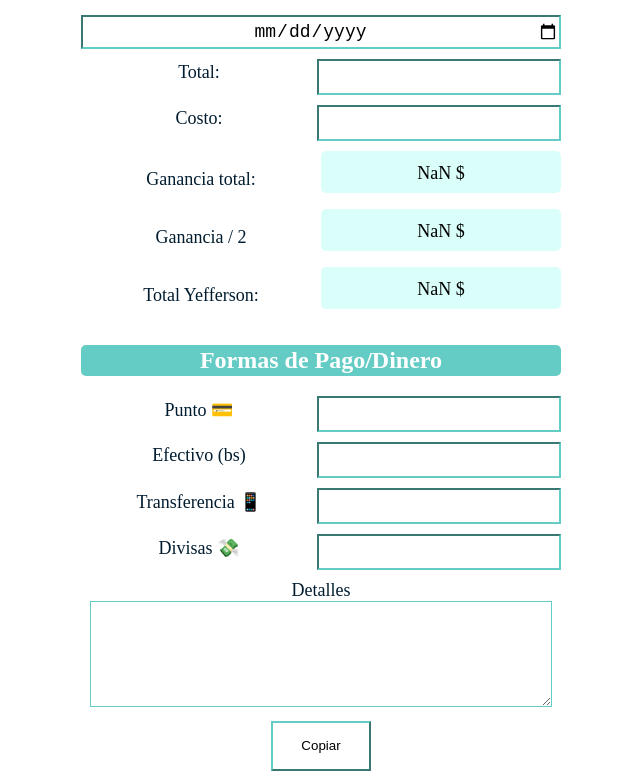
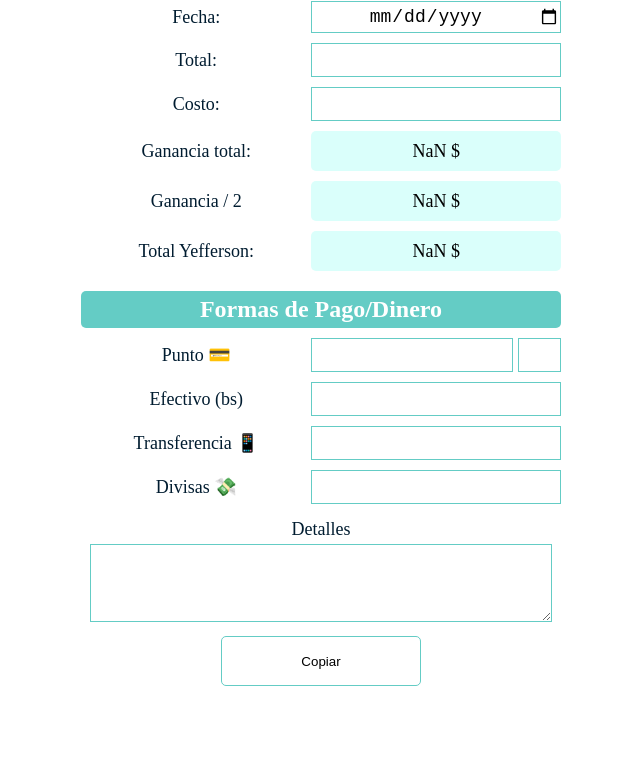
Before and after one commit to YDRCx/Registro-Refrescos, a plain HTML site: page index.html in a window 1280 px wide. Shown: the part 66-847 px from the top of the page, without its empty margins (319-959 px from the left). After the commit the page ends 800 px from the top, so only its background shows below. Drawn offline with Linux system fonts and the light colour scheme.

Commit message:
Version 1.3 Se modifico la fecha, estilos, cambio de display flex a display grid, se agrego el input para 'se transfiere x dia', se acomodaron los decimales de algunos resultados

```diff
--- a/index.html
+++ b/index.html
@@ -18,7 +18,9 @@
             <h1>Registro Refrescos</h1>
 
             <div class="parejas date">
-                <input type="date" id="myDate">
+                <!-- <input type="text" id="day"> -->
+                <label for="fecha">Fecha:</label>
+                <input type="date" id="fecha">
             </div>
 
             <div class="parejas">
@@ -51,9 +53,10 @@
 
         <h1>Formas de Pago/Dinero</h1>
 
-            <div class="parejas">
+            <div class="parejas punto">
                 <label for="punto">Punto 💳</label>
                 <input id="punto" type="number">
+                <input type="number" id="fechaEntregaPunto" min="0" max="31" step="1">
             </div>
 
             <div class="parejas">
@@ -79,14 +82,10 @@
             <div class="botones">
                 <!-- <button id="borrar">Borrar</button> -->
                 <button id="copiar">Copiar</button>
-
             </div>
 
 
         </div>
-
-
-
     </section>
 
 
--- a/main.js
+++ b/main.js
@@ -6,10 +6,11 @@ const inputEfectivo = document.querySelector("#efectivo")
 const inputTransferencia = document.querySelector("#transferencia")
 const textareaDetalles = document.querySelector('#detalles')
 const inputDivisa = document.querySelector("#divisa")
+const inputFechaEntregaPunto = document.querySelector('#fechaEntregaPunto')
 const pGanancia = document.querySelector("#ganancia")
 const pGananciaDividida = document.querySelector('#gananciaDividida')
 const pGananciaYefferson = document.querySelector('#yefferson')
-const inputFecha = document.querySelector('#myDate')
+const inputFecha = document.querySelector('#fecha')
 const btnCopiar = document.querySelector('#copiar')
 const btnBorrar = document.querySelector('#borrar')
 //const inputDetalles = document.querySelector('#detalles')
@@ -36,7 +37,7 @@ inputCosto.addEventListener("input", restaInputs)
 setTimeout(restaInputs, 2000)
 
 
-/*Copiar texto a Portapapeles*/
+/***** Copiar texto a Portapapeles ******/
 
 btnCopiar.addEventListener("click", copiarTexto);
 
@@ -46,15 +47,14 @@ function copiarTexto() {
     const gananciaRedondeada = ganancia.toFixed(2)
     const gananciaDividida = gananciaRedondeada / 2;
 
-    /**/
+    /*****/
     const fechaAFormatear = inputFecha.value
     const fechaObjeto = new Date(fechaAFormatear)
     const dia = fechaObjeto.getDate();
     const mes = fechaObjeto.getMonth() + 1; // Los meses en JavaScript son base 0, por lo que se suma 1
     const anio = fechaObjeto.getFullYear();
-
     const fechaNuevoFormato = `${mes.toString().padStart(2, "0")}-${dia.toString().padStart(2, "0")}-${anio}`;
-    /**/
+    /******/
 
 const texto =
 `*Refrescos*
@@ -63,17 +63,18 @@ function copiarTexto() {
 Total: ${inputTotal.value}
 Costo: ${inputCosto.value}
 Ganancia: ${gananciaRedondeada}
-÷2 :${gananciaDividida} c/u)
+÷2: ${gananciaDividida.toFixed(2)} (c/u)
 
 *Yefferson: ${(parseFloat(inputCosto.value) + gananciaDividida).toFixed(2)} Total*
 
 *Forma de Pago/Dinero*
-• ${inputPunto.value} Punto
-• ${inputEfectivo.value} Bs Efectivo
+• ${inputPunto.value} Punto (Se transfiere el ${inputFechaEntregaPunto.value})
+• ${inputEfectivo.value} Bs Efectivo
 • ${inputTransferencia.value} Transferencia
 • ${inputDivisa.value} Divisas
-• Detalles: ${textareaDetalles.value}
-`; // Reemplaza con el texto que deseas copiar
+
+• *Detalles:*
+${textareaDetalles.value}`;
 
   copiarTextoAPortapapeles(texto)
   console.log(texto);
@@ -88,35 +89,3 @@ function copiarTextoAPortapapeles(texto) {
       console.error("Error al copiar el texto: " + error);
     });
 }
-
-/*
-Refrescos
-Sábado 08/07/23
-
-✓Total: 13.90$
-Costo: 10.79$
- Ganancia: 3.11$
- ÷2 : 1.55$ c/u)
-
-✓gananciaDividida: 12.34$ total
-
-✓Forma de Pago/Dinero
-•245.28bs punto (se transfiere el 09)
-•20 bs Efectivo
-•3$
-
-*/
-
-
-
-
-
-
-/*
-inputDetalles.addEventListener("keydown", function(event) {
-    if(event.key === "Enter") {
-        event.preventDefault();
-        inputDetalles.value += "\n";
-    }
-})
-*/
--- a/style.css
+++ b/style.css
@@ -23,8 +23,9 @@ input[type="number"]::-webkit-outer-spin-button {
 
 h1 {
     background-color: var(--verde-pastel);
+    margin: 10px 0;
+    padding: 5px;
     color: white;
-    padding: 2px;
     border-radius: 5px;
 }
 
@@ -32,17 +33,16 @@ h1 {
 
     font-size: var(--md);
     margin: 10px;
-    display: flex;
-    flex-direction: column;
     text-align: center;
-
+    display: grid;
+    grid-template-rows: 1fr;
 }
 
 .parejas {
-    display: flex;
-    flex-wrap: wrap;
-    align-items: center;
+    display: grid;
+    grid-template-columns: 48% 52%;
 
+    margin-bottom: 10px;
 }
 
 .detalles{
@@ -51,24 +51,35 @@ h1 {
 }
 .detalles textarea{
     width: 95%;
-    height: 100px;
+    /* height: 100px; */
     border-color: var(--verde-pastel);
     font-family: Arial, Helvetica, sans-serif;
     font-size: var(--md);
+
 }
 
 .date input {
-    text-align: center;
     font-size: var(--lg);
 }
 
 label, input,
 .parejas p {
-    flex: 49 49 0;
-    margin-bottom: 10px;
+    margin: 0;
     height: 30px;
+    line-height: 30px;
+    align-self: center;
+}
 
+.punto {
+    display: grid;
+    grid-template-columns: 48% 42% 10%;
 }
+
+.punto #fechaEntregaPunto {
+    margin-left: 5px;
+    /* background: red; */
+}
+
 
 label,
 .parejas p:nth-child(1) {
@@ -80,30 +91,38 @@ label,
 input,
 .parejas p:nth-child(2) {
     text-align: center;
-    border-color: var(--verde-pastel);
 }
 
-input:focus {
-    border-color: var(--azul);
+input {
+    border: 1px solid var(--verde-pastel);
+}
+
+
+input:focus,
+textarea:focus {
+    border-color: var(--azul-oscuro) !important;
+
 }
 
 .pColor {
     font-size: var(--lg);
-    height: 30px;
-    padding-top: 12px;
+    padding: 5px 0;
     background-color: var(--verde-claro);
     border-radius: 5px;
-    margin: -5px 0 -5px 0;
 }
 
-.botones {
-    margin-top: 10px;
-}
 .botones button {
     background-color: white;
-    border-color: var(--verde-pastel);
-    width: 100px;
+    border: 1px solid var(--verde-pastel);
+    border-radius: 5px;
+    width: 200px;
     height: 50px;
+    cursor: pointer;
+}
+
+.botones button:active {
+    border-color: var(--azul-oscuro);
+    transform: scale(0.98);
 }
 
 /*Input ganancia + Resultado*/
@@ -118,3 +137,10 @@ input:focus {
         margin: 0 auto;
     }
   }
+
+  /* @media screen and (max-width: 400px) {
+    #todoLosRegistros {
+        min-width: 380px;
+        margin: 0 auto;
+    }
+  } */
```
Lines whose indentation alone changed are shown as unchanged.
